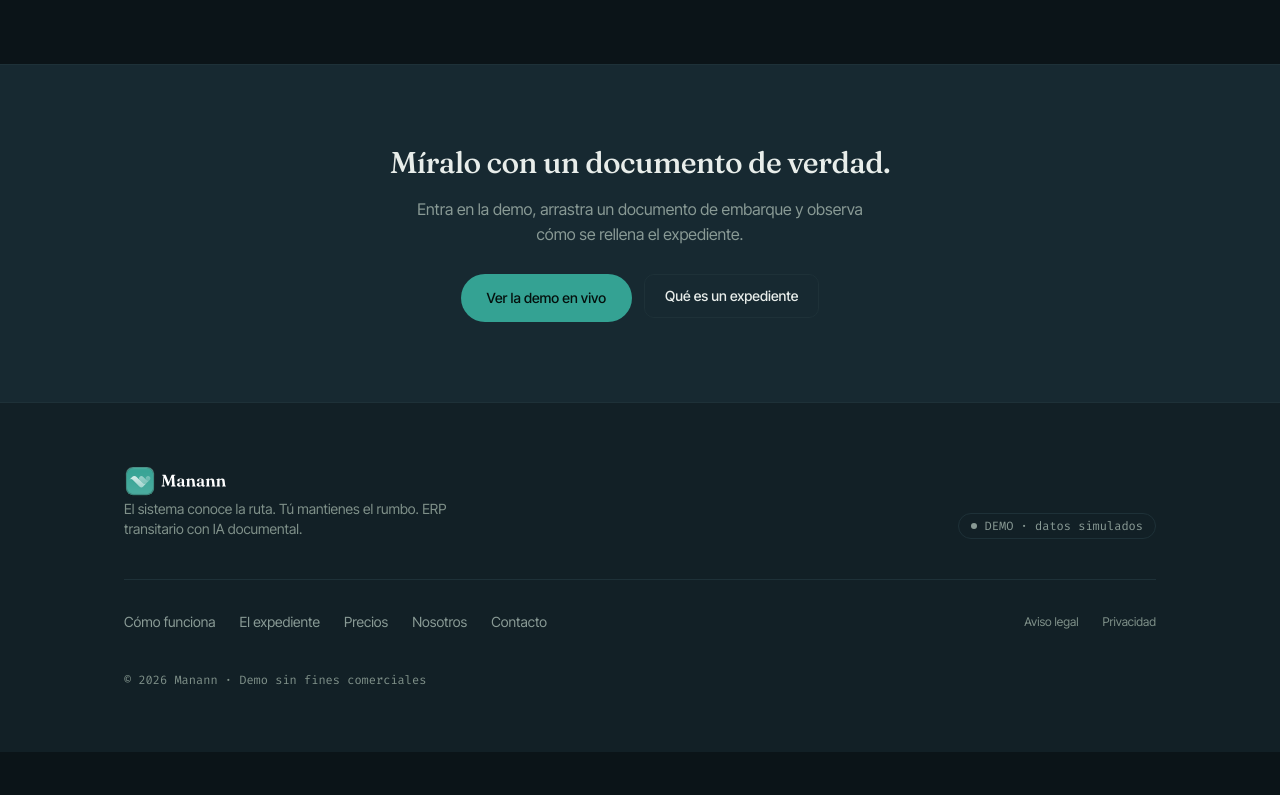
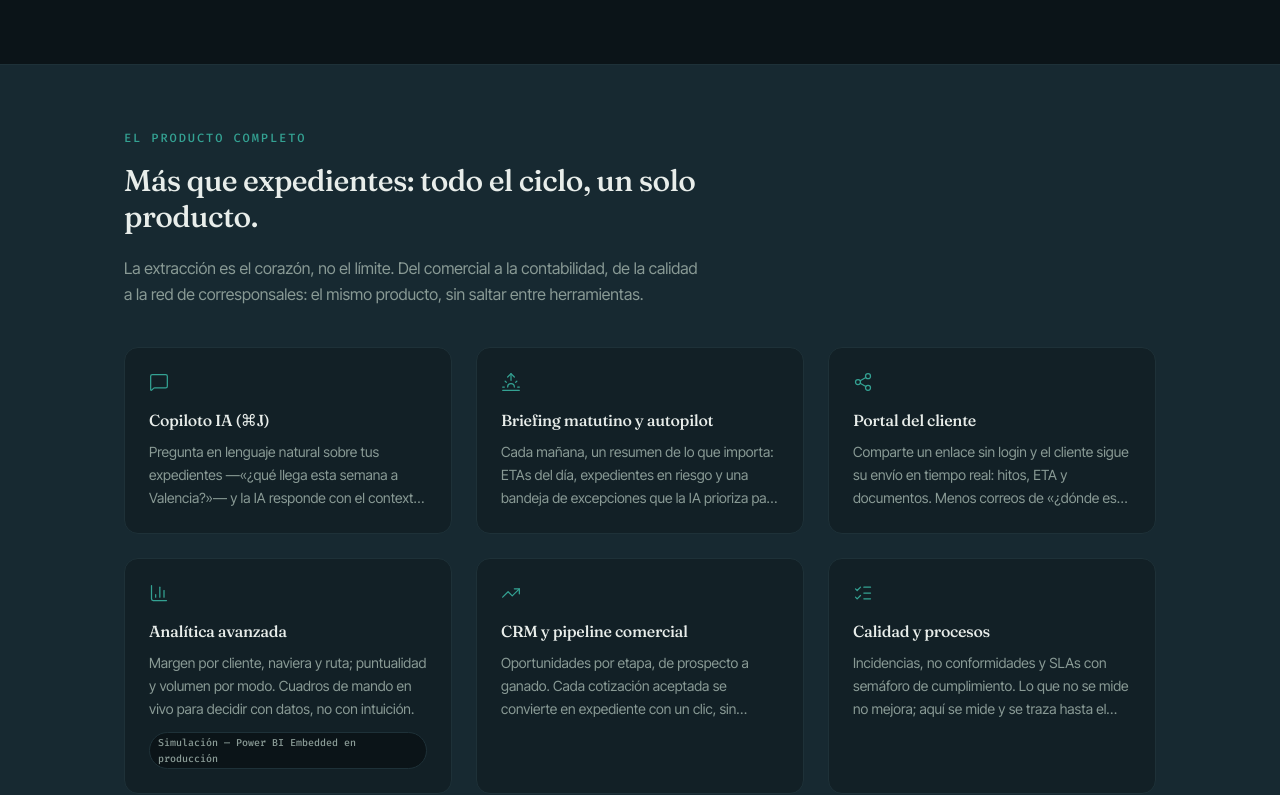
Before and after one commit to lexsantor/manann-app, a Next.js app: page /como-funciona in a window 1280 px wide. Shown: the part 2585-3380 px from the top of the page. Before the commit the page ends 3337 px from the top, so only its background shows below. Built offline with nearby package versions, Linux system fonts and the light colour scheme.

Commit message:
feat(landing): seccion 'El producto completo' en /como-funciona

```diff
--- a/src/app/(marketing)/como-funciona/page.tsx
+++ b/src/app/(marketing)/como-funciona/page.tsx
@@ -18,6 +18,14 @@ import {
   GitCompare,
   FileCheck2,
   Receipt,
+  MessageSquare,
+  Sunrise,
+  Share2,
+  BarChart3,
+  TrendingUp,
+  ListChecks,
+  Handshake,
+  type LucideIcon,
 } from "lucide-react";
 
 import { Icon } from "@/components/icon";
@@ -133,6 +141,45 @@ const ONGOING = [
     icon: Receipt,
     title: "Cotizaciones y facturación",
     body: "Genera una cotización desde los costes del expediente, apruébala y conviértela en factura en un clic. Sin copiar datos entre sistemas ni salir del expediente.",
+  },
+];
+
+const MODULOS: { icon: LucideIcon; title: string; body: string; sim?: string }[] = [
+  {
+    icon: MessageSquare,
+    title: "Copiloto IA (⌘J)",
+    body: "Pregunta en lenguaje natural sobre tus expedientes —«¿qué llega esta semana a Valencia?»— y la IA responde con el contexto real de tu operativa. Propone; tú decides.",
+  },
+  {
+    icon: Sunrise,
+    title: "Briefing matutino y autopilot",
+    body: "Cada mañana, un resumen de lo que importa: ETAs del día, expedientes en riesgo y una bandeja de excepciones que la IA prioriza para ti.",
+  },
+  {
+    icon: Share2,
+    title: "Portal del cliente",
+    body: "Comparte un enlace sin login y el cliente sigue su envío en tiempo real: hitos, ETA y documentos. Menos correos de «¿dónde está mi carga?».",
+  },
+  {
+    icon: BarChart3,
+    title: "Analítica avanzada",
+    body: "Margen por cliente, naviera y ruta; puntualidad y volumen por modo. Cuadros de mando en vivo para decidir con datos, no con intuición.",
+    sim: "Simulación — Power BI Embedded en producción",
+  },
+  {
+    icon: TrendingUp,
+    title: "CRM y pipeline comercial",
+    body: "Oportunidades por etapa, de prospecto a ganado. Cada cotización aceptada se convierte en expediente con un clic, sin recolocar un solo dato.",
+  },
+  {
+    icon: ListChecks,
+    title: "Calidad y procesos",
+    body: "Incidencias, no conformidades y SLAs con semáforo de cumplimiento. Lo que no se mide no mejora; aquí se mide y se traza hasta el cierre.",
+  },
+  {
+    icon: Handshake,
+    title: "Red de corresponsales",
+    body: "Directorio global de agentes, tenders/RFQ a varios partners y e-BL electrónico. El transitario moderno opera en red; Manann la integra.",
   },
 ];
 
@@ -261,6 +308,43 @@ export default function ComoFuncionaPage() {
         </div>
       </div>
 
+      {/* El producto completo — surface-2 (B) */}
+      <div className="border-t border-border bg-surface-2">
+        <div className="mx-auto max-w-[1080px] px-5 py-16 sm:px-6">
+          <FadeUp>
+            <p className="eyebrow">El producto completo</p>
+            <h2 className="mt-4 max-w-2xl font-display text-2xl font-medium tracking-tight text-foreground sm:text-3xl">
+              Más que expedientes: todo el ciclo, un solo producto.
+            </h2>
+            <p className="mt-5 max-w-xl text-[16px] leading-relaxed text-muted-foreground">
+              La extracción es el corazón, no el límite. Del comercial a la
+              contabilidad, de la calidad a la red de corresponsales: el mismo
+              producto, sin saltar entre herramientas.
+            </p>
+          </FadeUp>
+          <StaggerGrid className="mt-10 grid gap-6 sm:grid-cols-2 lg:grid-cols-3">
+            {MODULOS.map((m) => (
+              <StaggerItem key={m.title}>
+                <div className="h-full rounded-lg border border-border bg-card p-6 transition-colors hover:bg-background">
+                  <Icon icon={m.icon} size={20} className="text-primary" />
+                  <h3 className="mt-4 font-display font-medium tracking-tight text-foreground">
+                    {m.title}
+                  </h3>
+                  <p className="mt-2 text-sm leading-relaxed text-muted-foreground line-clamp-3">
+                    {m.body}
+                  </p>
+                  {m.sim && (
+                    <span className="mt-3 inline-flex rounded-full border border-border bg-background px-2 py-0.5 font-mono text-[10px] font-medium text-muted-foreground">
+                      {m.sim}
+                    </span>
+                  )}
+                </div>
+              </StaggerItem>
+            ))}
+          </StaggerGrid>
+        </div>
+      </div>
+
       {/* CTA — surface-2 (B) */}
       <div className="border-t border-border bg-surface-2">
         <div className="mx-auto max-w-[1080px] px-5 py-20 text-center sm:px-6">
```
